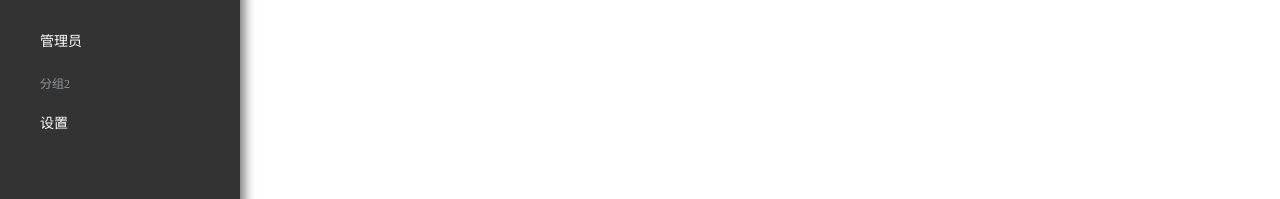
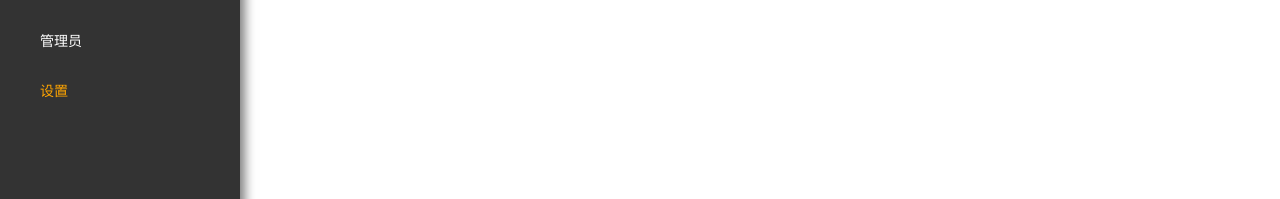
Before and after one commit to Yaacc/aiBlog, a Vue app in the folder vue_manage/: page /home in a window 1280 px wide. Shown: the part 237-436 px from the top of the page. Built offline with nearby package versions, Linux system fonts and the light colour scheme.

Commit message:
vue登出

```diff
--- a/vue_manage/src/components/Aside.vue
+++ b/vue_manage/src/components/Aside.vue
@@ -29,9 +29,7 @@
         <el-menu-item index="/user">职工管理</el-menu-item>
         <el-menu-item index="/admin">管理员</el-menu-item>
       </el-menu-item-group>
-      <el-menu-item-group title="分组2">
-        <el-menu-item index="2-3">设置</el-menu-item>
-      </el-menu-item-group>
+        <el-menu-item index="">设置</el-menu-item>
     </el-submenu>
   </el-menu>
 </template>
--- a/vue_manage/src/components/Header.vue
+++ b/vue_manage/src/components/Header.vue
@@ -18,7 +18,7 @@
         <i class="el-icon-arrow-down"></i>
         <el-dropdown-menu slot="dropdown">
           <el-dropdown-item>个人信息</el-dropdown-item>
-          <el-dropdown-item>退出</el-dropdown-item>
+          <el-dropdown-item @click.native="logout()">退出</el-dropdown-item>
         </el-dropdown-menu>
       </el-dropdown>
     </div>
@@ -34,10 +34,17 @@ export default {
     collapse: Boolean,
     adminName: String,
   },
+  methods: {
+    logout() {
+      localStorage.clear();
+      this.$router.push("Login" );
+    },
+  },
+
 }
 </script>
+
 <style scoped>
-
 .header-userInfo{
   float: right;
 }
--- a/vue_manage/src/router/index.js
+++ b/vue_manage/src/router/index.js
@@ -10,15 +10,15 @@ const routes = [
     component: ()=>import('../views/Manage.vue'),
     redirect: "/home",
     children: [
+      { path: 'home', name: 'Home', component: ()=>import('../views/Home.vue')},
       { path: 'user', name: 'User', component: ()=>import('../views/User.vue')},
       { path: 'admin', name: 'Admin',component:()=>import('../views/Admin.vue')},
-      { path: 'home', name: 'Home', component: ()=>import('../views/Home.vue')},
     ]
   },
   {
     path: '/login',
     name: 'Login',
-    component: () => import('../views/Login')
+    component: () => import('../views/Login.vue')
   }
 
 ]
--- a/vue_manage/src/views/Login.vue
+++ b/vue_manage/src/views/Login.vue
@@ -15,7 +15,7 @@
 
 <script>
 export default {
-  name: "Login.vue",
+  name: "Login",
   data() {
     return {
       user: {}
@@ -32,7 +32,7 @@ export default {
 <style scoped>
 .wrapper {
   height: 100vh;
-  background-image: linear-gradient(to bottom right, #fc466b, #3f5efb);
+  background-color: gray;
   overflow: hidden;
 }
 </style>
```
Also changed, not shown: vue_manage/src/App.vue (+3 -5 lines).
